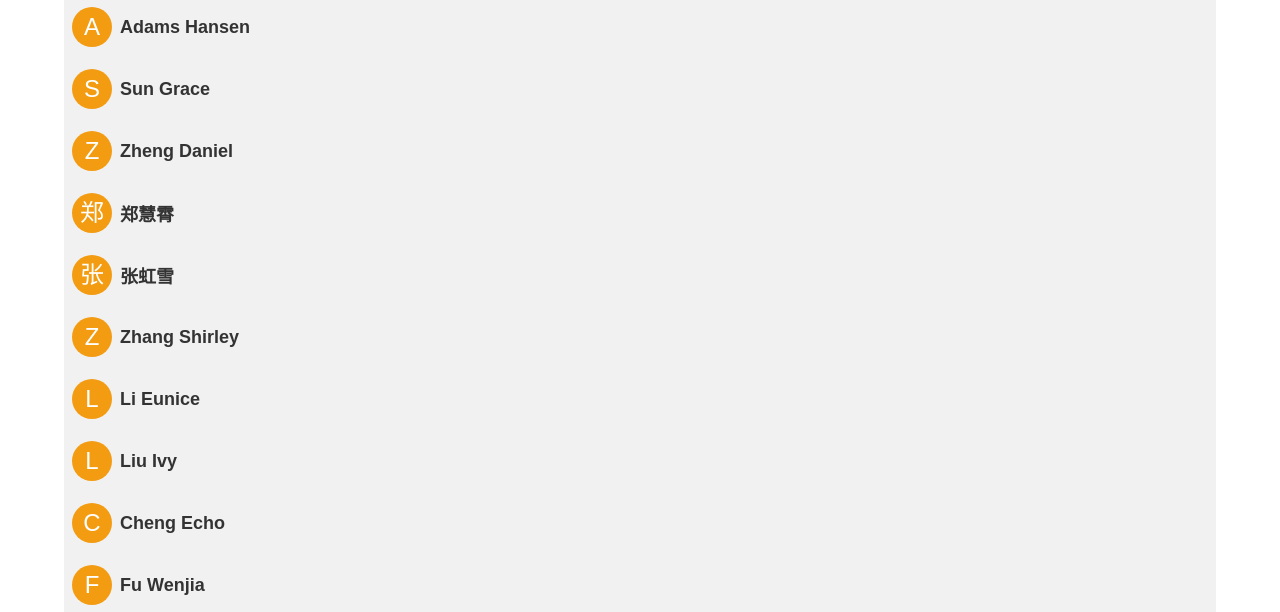
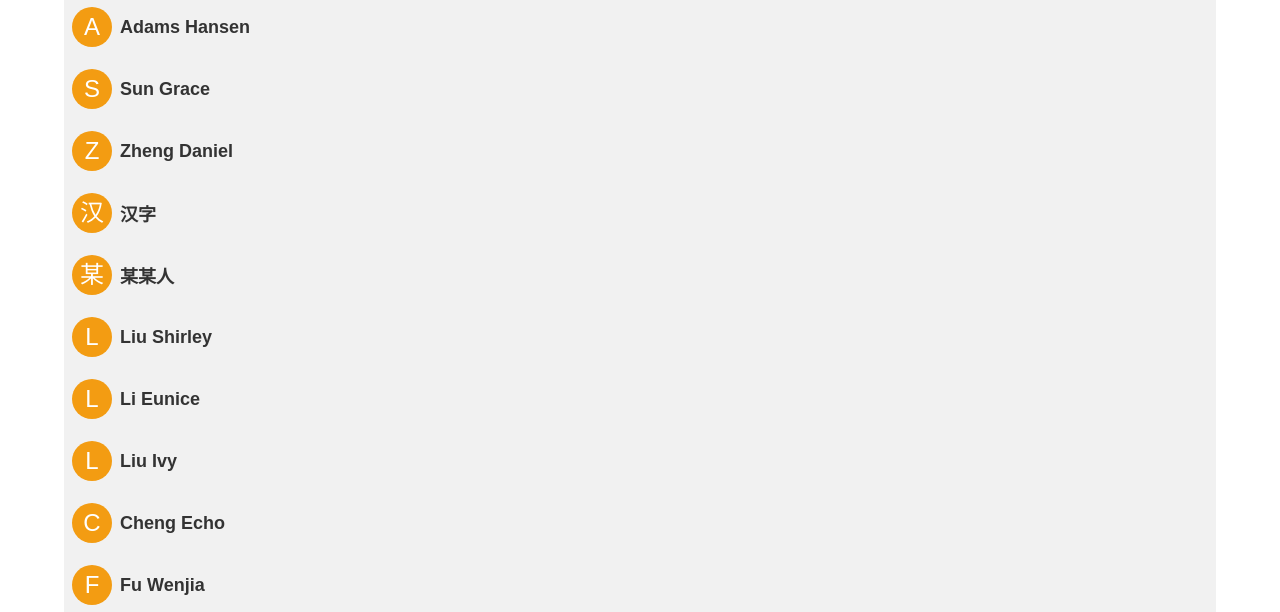
Before and after one commit to danielforpython/Django-Web, a Django app: template books/templates/search filter.html in a window 1280 px wide. Shown: the part 135-747 px from the top of the page. Run offline with Django 3.2, Linux system fonts and the light colour scheme; the template is opened without the code that fills it, so the values that code supplies are empty.

Commit message:
Update search filter.html

```diff
--- a/books/templates/search filter.html
+++ b/books/templates/search filter.html
@@ -29,18 +29,18 @@
             </div>
 
             <div class="profile">
-                <span class="icon">郑</span>
-                <span class="name">郑慧霄</span>
+                <span class="icon">汉</span>
+                <span class="name">汉字</span>
             </div>
 
             <div class="profile">
-                <span class="icon">张</span>
-                <span class="name">张虹雪</span>
+                <span class="icon">某</span>
+                <span class="name"> 某某人</span>
             </div>
 
             <div class="profile">
-                <span class="icon">Z</span>
-                <span class="name"> Zhang Shirley</span>
+                <span class="icon">L</span>
+                <span class="name">Liu Shirley</span>
             </div>
 
             <div class="profile">
```
